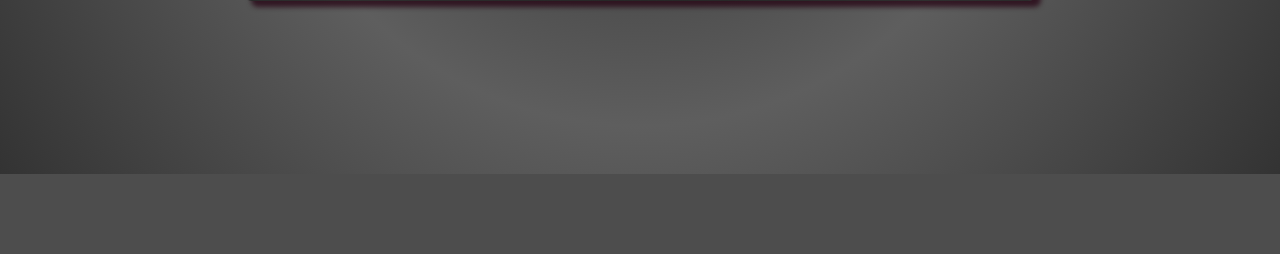
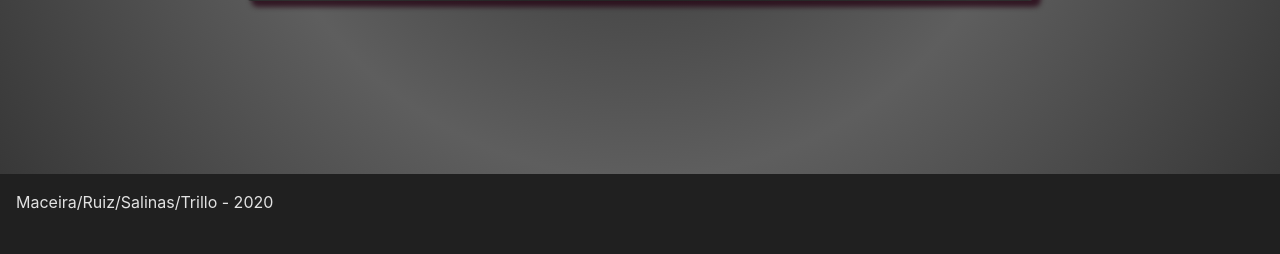
Before and after one commit to gabrielmaceira/php-tp2, a PHP site: page /tarea/crear_tarea.php in a window 1280 px wide. Shown: the part 695-949 px from the top of the page. Before the commit the page ends 869 px from the top, so only its background shows below. Run offline with PHP 8.4, Linux system fonts and the light colour scheme; data that the repository does not hold is empty.

Commit message:
Fix footer

```diff
--- a/estado/actualizar_estado.php
+++ b/estado/actualizar_estado.php
@@ -55,6 +55,9 @@ $estado = $crud->obtenerEstado($_GET['id_estado']);
 		</div>
 	</div>
 	</div>
+	<footer class="pt-3 pl-3">
+    Maceira/Ruiz/Salinas/Trillo - 2020
+  </footer>
 </body>
 
 </html>
--- a/estado/crear_estado.php
+++ b/estado/crear_estado.php
@@ -45,6 +45,9 @@
 		</div>
 	</div>
 	</div>
+	<footer class="pt-3 pl-3">
+    Maceira/Ruiz/Salinas/Trillo - 2020
+  </footer>
 </body>
 
 </html>
--- a/integrante/actualizar_integrante.php
+++ b/integrante/actualizar_integrante.php
@@ -68,6 +68,9 @@ $integrante = $crud->obtenerIntegrante($_GET['id_integrante']);
 		</div>
 	</div>
 	</div>
+	<footer class="pt-3 pl-3">
+    Maceira/Ruiz/Salinas/Trillo - 2020
+  </footer>
 </body>
 
 </html>
--- a/integrante/crear_integrante.php
+++ b/integrante/crear_integrante.php
@@ -58,6 +58,9 @@
     </div>
   </div>
   </div>
+  <footer class="pt-3 pl-3">
+    Maceira/Ruiz/Salinas/Trillo - 2020
+  </footer>
 </body>
 
 </html>
--- a/tarea/actualizar_tarea.php
+++ b/tarea/actualizar_tarea.php
@@ -139,6 +139,9 @@ $listaIntegrantes = $crud->mostrar();
 		</div>
 	</div>
 	</div>
+	<footer class="pt-3 pl-3">
+    Maceira/Ruiz/Salinas/Trillo - 2020
+  </footer>
 </body>
 
 </html>
--- a/tarea/crear_tarea.php
+++ b/tarea/crear_tarea.php
@@ -113,6 +113,9 @@ $listaIntegrantes = $crud->mostrar();
 		</div>
 	</div>
 	</div>
+	<footer class="pt-3 pl-3">
+    Maceira/Ruiz/Salinas/Trillo - 2020
+  </footer>
 </body>
 
 </html>
```
